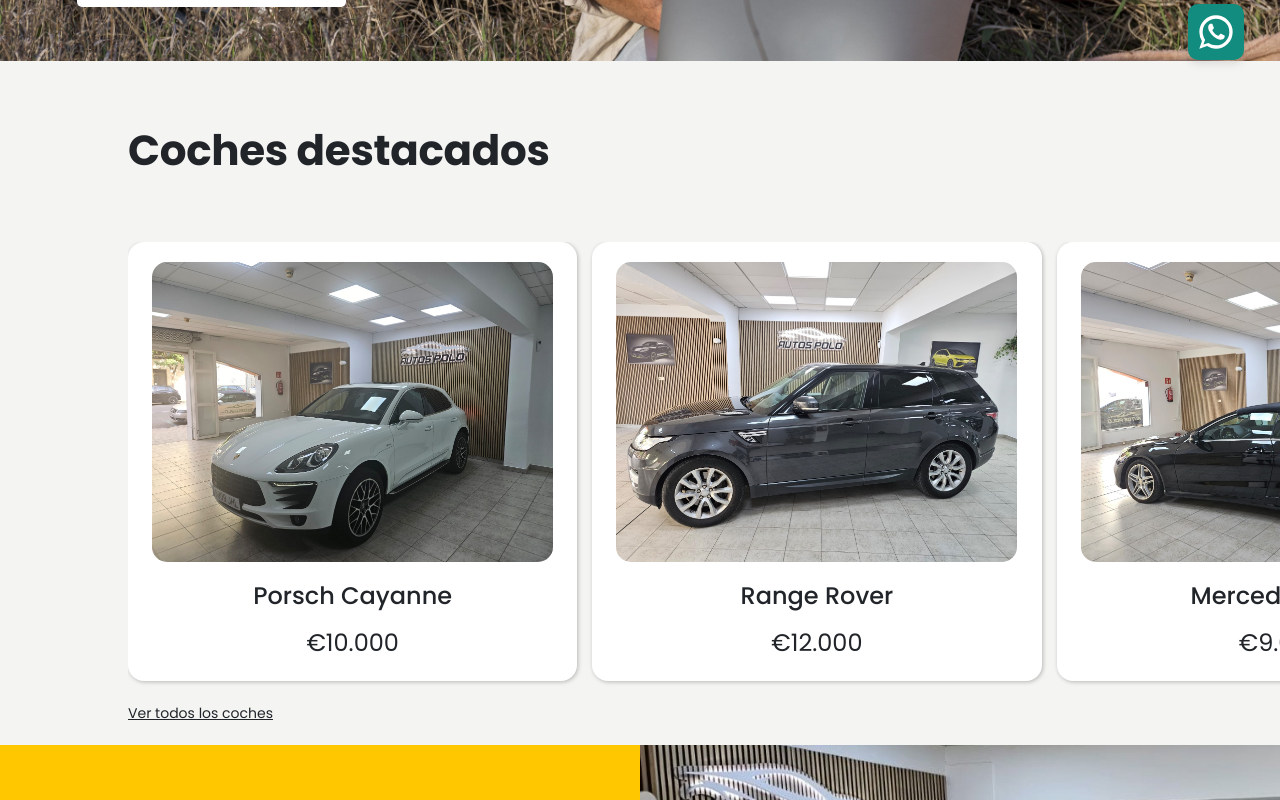
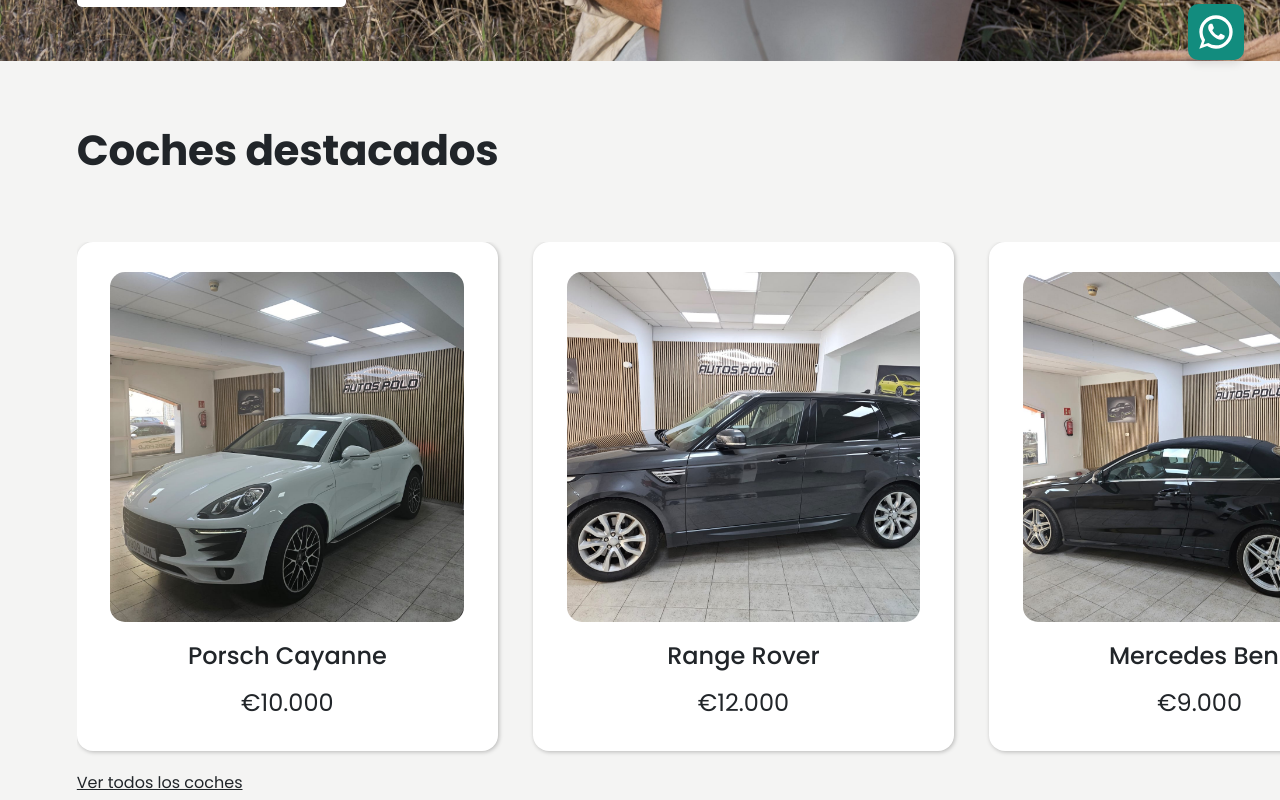
Before and after one commit to justinait/autospolo, a React (Vite) app: page / in a window 1280 px wide. Shown: the part 680-1480 px from the top of the page. Built offline with nearby package versions, Linux system fonts and the light colour scheme.

Commit message:
star desktop

```diff
--- a/src/Components/Home/Starred/Starred.css
+++ b/src/Components/Home/Starred/Starred.css
@@ -79,3 +79,19 @@
         font-size: 14px;
     }
 }
+@media (min-width: 1200px) {
+    .starredCarsContainer {
+        padding: 0 0px 20px 6vw;
+    }
+    .starredCarsCard {
+        flex: 0 0 35%;
+        padding: 30px;
+        margin: 0px 35px 20px 0;
+    }
+    .starredCarsImg {
+        height: 350px;
+    }
+    .seeMore {
+        font-size: 16px;
+    }
+}
```
